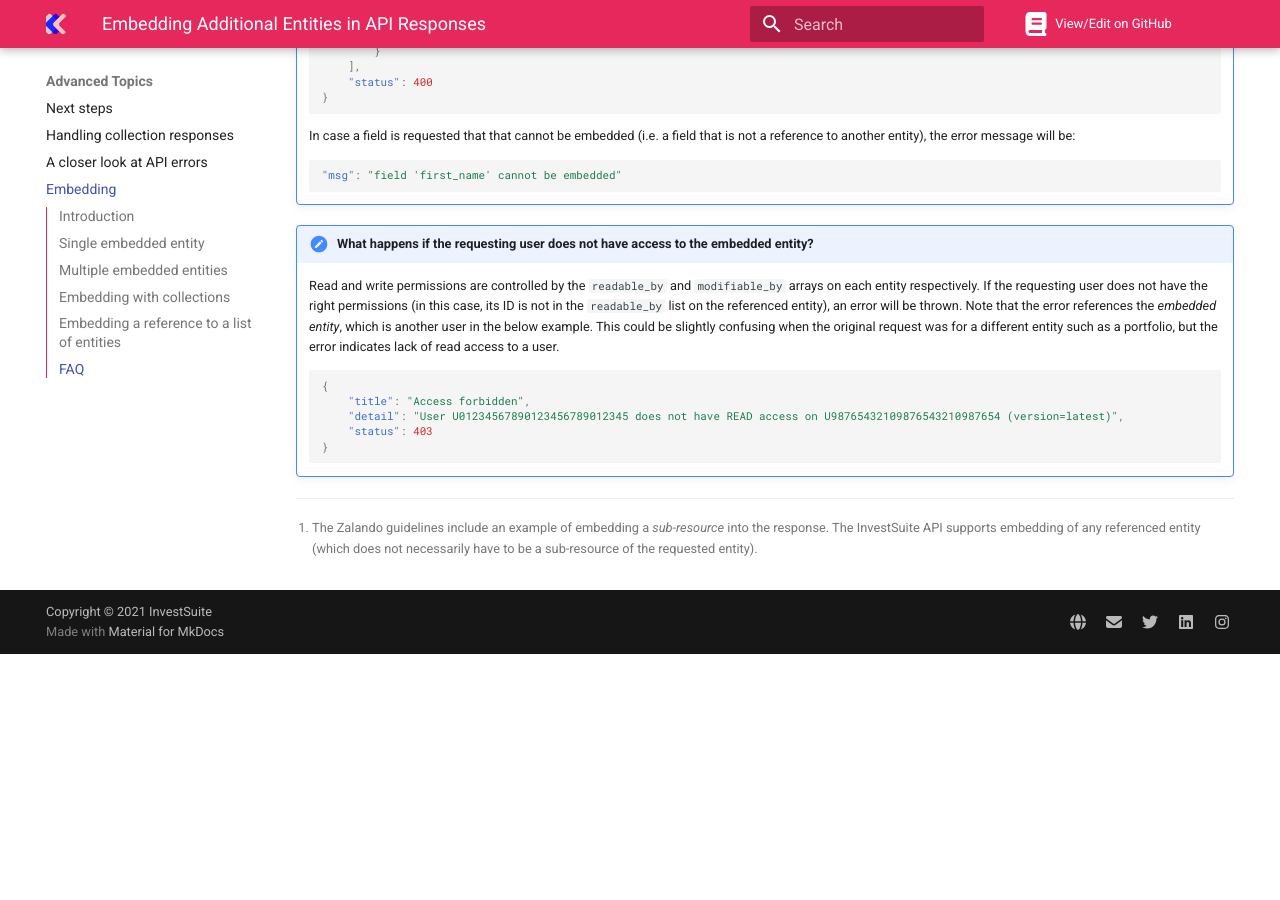
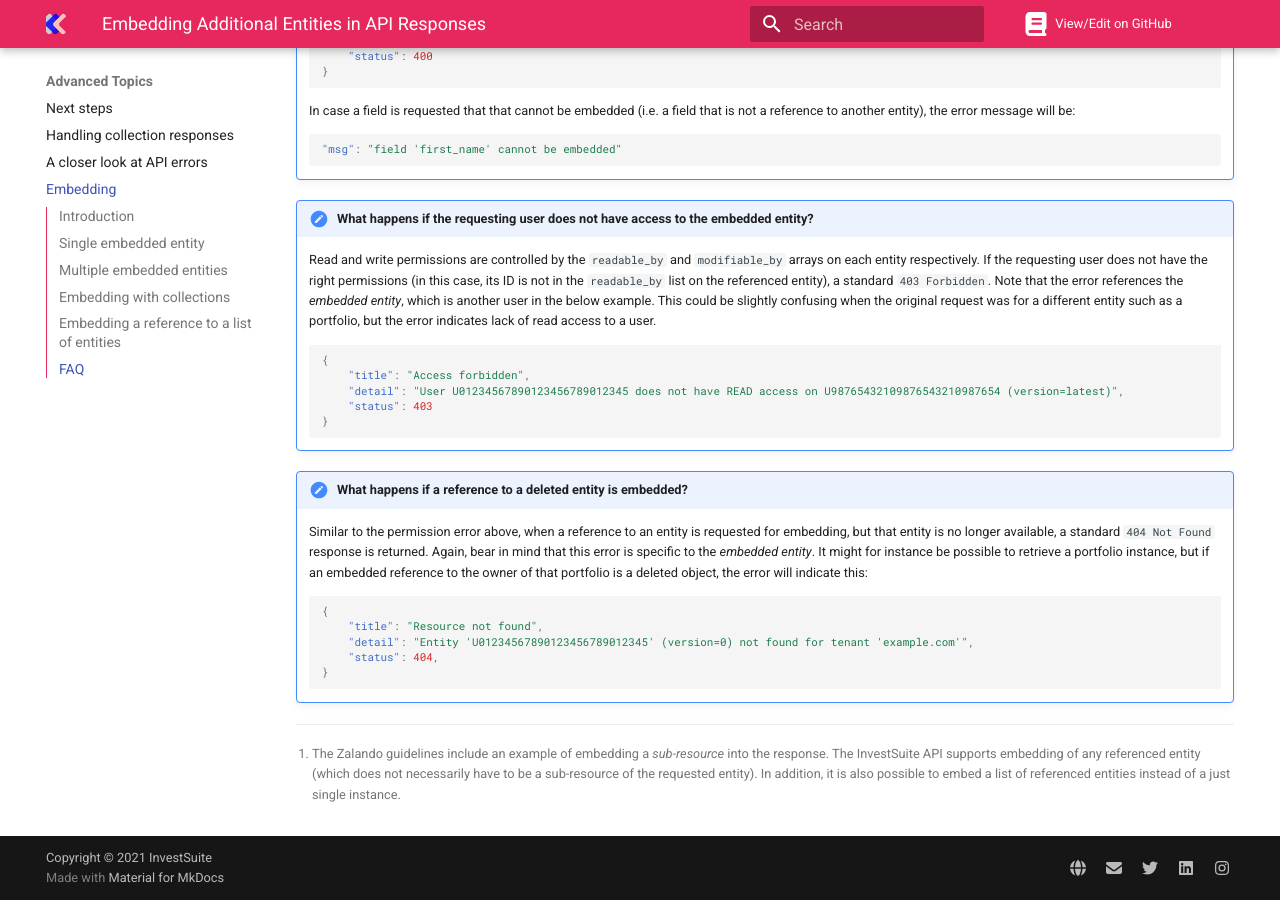
Before and after one commit to investsuite/investsuite-api-docs, an MkDocs documentation site: the page built from docs/advanced_topics/embedding.md, in a window 1280 px wide and 900 px high, scrolled down 3466 px. Built offline with MkDocs 1.6.1 and Material for MkDocs 9.7.7, drawn with Linux system fonts in a browser that asks for light colours; nearby versions of some CDN libraries; comment, search, counter and statistics services are not loaded; before the commit the page ends 4120 px from its top, so only the background shows below that; some of the changed text lies outside the part shown.

Commit message:
update embedding article

````diff
--- a/docs/advanced_topics/embedding.md
+++ b/docs/advanced_topics/embedding.md
@@ -6,9 +6,9 @@ title: Embedding Additional Entities in API Responses
 
 The InvestSuite API supports optional embedding of entities by `EntityID`, a feature which is modeled after[^1] [Zalando's RESTful API Performance Guideline #158](https://opensource.zalando.com/restful-api-guidelines/#158). Embedding enables API clients to merge referenced entities directly into a single response, which reduces the amount of (sequential) round trips required to fetch data from InvestSuite's backend. This feature is particularly convenient in use cases where data from multiple entities is joined together, a common operation when preparing data for reporting purposes or in specific front end views.
 
-[^1]: The Zalando guidelines include an example of embedding a _sub-resource_ into the response. The InvestSuite API supports embedding of any referenced entity (which does not necessarily have to be a sub-resource of the requested entity).
+[^1]: The Zalando guidelines include an example of embedding a _sub-resource_ into the response. The InvestSuite API supports embedding of any referenced entity (which does not necessarily have to be a sub-resource of the requested entity). In addition, it is also possible to embed a list of referenced entities instead of a just single instance.
 
-In order to embed certain field(s), the `?embed=` query string parameter needs to be provided in `GET` requests. This parameter can be set to one or more field names that are available in the response object (and are references to other entities). The response will be extended with an `_embedded` key at the root level, which contains a full rendition of the referenced entities (if the accessing user has read privileges on the referenced entity). This provides a useful level of flexibility in API responses, allowing clients to directly retrieve related data with a single request.
+In order to embed certain field(s), the `?embed=` query string parameter needs to be provided in `GET` requests. This parameter can be set to one or more field names that are available in the response object (and are references to other entities). The response will be extended with a populated `_embedded` key at the root level, which contains a full rendition of the referenced entities. This provides a useful level of flexibility in API responses, allowing clients to directly retrieve related data with a single request.
 
 !!! Hint
     Embedding works for any response field value that is an (array of) `EntityID`s, which can be recognized by the globally-unique identifier that follows below regex (such as a `UserID` like `U01234567890123456789012345`). This regex translates to a single alphabet letter identifying the type of entity, followed by a 26-character ULID based on the Crockford base32 character set.
@@ -89,7 +89,7 @@ And then uses the `owned_by_user_id` field value (`U01234567890123456789012345`)
 !!! Note
     In this example, unless the client already knows the `UserID` of the owner for this portfolio, the requests will by definition always be sequential because the required path parameter for the requests to `/users/` is not known until the first response is received.
 
-With embedding, both requests can be rolled into a **single operation**, which adds the referenced entities to the `_embedded` key at the root of the response (see below). Note that this object contains a dictionary where the keys are the referenced `EntityID`s and the value is the data for that entity (in this case a user object). The client can now directly parse the information for the `UserID` appearing in the `owned_by_used_id` field from the `_embedded` object without having to perform a subsequent request to `/users/`.
+With embedding, both requests can be rolled into a **single operation**, which adds the referenced entities to the `_embedded` key at the root of the response (see below). Note that this object contains a dictionary where the keys are the referenced `EntityID`s and the value is the data for that entity (in this case a `User` object). The client can now directly parse the information for the `UserID` appearing in the `owned_by_used_id` field from the `_embedded` object without having to perform a subsequent request to `/users/`.
 
 === "Request"
 
@@ -199,7 +199,7 @@ For the next example, assume that the client requires a portfolio, the owner of
     ```
 
 !!! Note
-    In this case, the referenced entity comes up twice: both as the owner of the portfolio and as the author of the most recent version. As a result, the `_embedded` object only contains a single object. This helps to further reduce repeated queries and unnecessary overhead.
+    In this case, the referenced entity comes up twice: both as the owner of the portfolio and as the author of the most recent version. As a result, the `_embedded` object only contains a single object (no repeated keys). This helps to further reduce repeated queries and unnecessary overhead.
 
 
 ## Embedding with collections
@@ -326,7 +326,7 @@ Finally, it is also possible to embed not just a single referenced entity, but a
     ```
 
 !!! faq "What happens if the requesting user does not have access to the embedded entity?"
-    Read and write permissions are controlled by the `readable_by` and `modifiable_by` arrays on each entity respectively. If the requesting user does not have the right permissions (in this case, its ID is not in the `readable_by` list on the referenced entity), an error will be thrown. Note that the error references the _embedded entity_, which is another user in the below example. This could be slightly confusing when the original request was for a different entity such as a portfolio, but the error indicates lack of read access to a user.
+    Read and write permissions are controlled by the `readable_by` and `modifiable_by` arrays on each entity respectively. If the requesting user does not have the right permissions (in this case, its ID is not in the `readable_by` list on the referenced entity), a standard `403 Forbidden`. Note that the error references the _embedded entity_, which is another user in the below example. This could be slightly confusing when the original request was for a different entity such as a portfolio, but the error indicates lack of read access to a user.
 
     ```JSON
     {
@@ -335,3 +335,14 @@ Finally, it is also possible to embed not just a single referenced entity, but a
         "status": 403
     }
     ```
+
+!!! faq "What happens if a reference to a deleted entity is embedded?"
+    Similar to the permission error above, when a reference to an entity is requested for embedding, but that entity is no longer available, a standard `404 Not Found` response is returned. Again, bear in mind that this error is specific to the *embedded entity*. It might for instance be possible to retrieve a portfolio instance, but if an embedded reference to the owner of that portfolio is a deleted object, the error will indicate this:
+
+    ```JSON
+    {
+        "title": "Resource not found",
+        "detail": "Entity 'U01234567890123456789012345' (version=0) not found for tenant 'example.com'",
+        "status": 404,
+    }
+    ```
````
Also changed, not shown: other parts of docs/advanced_topics/embedding.md (+1 -1 lines).
